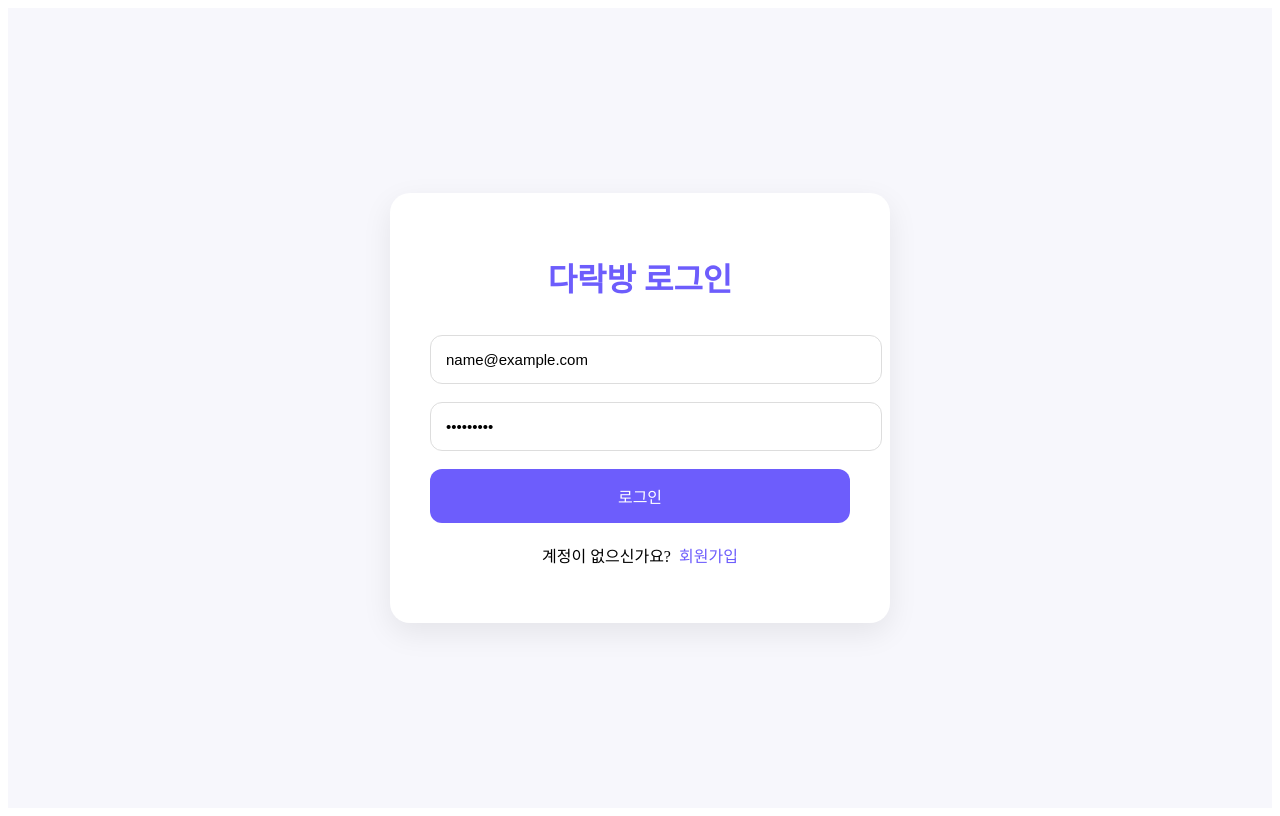
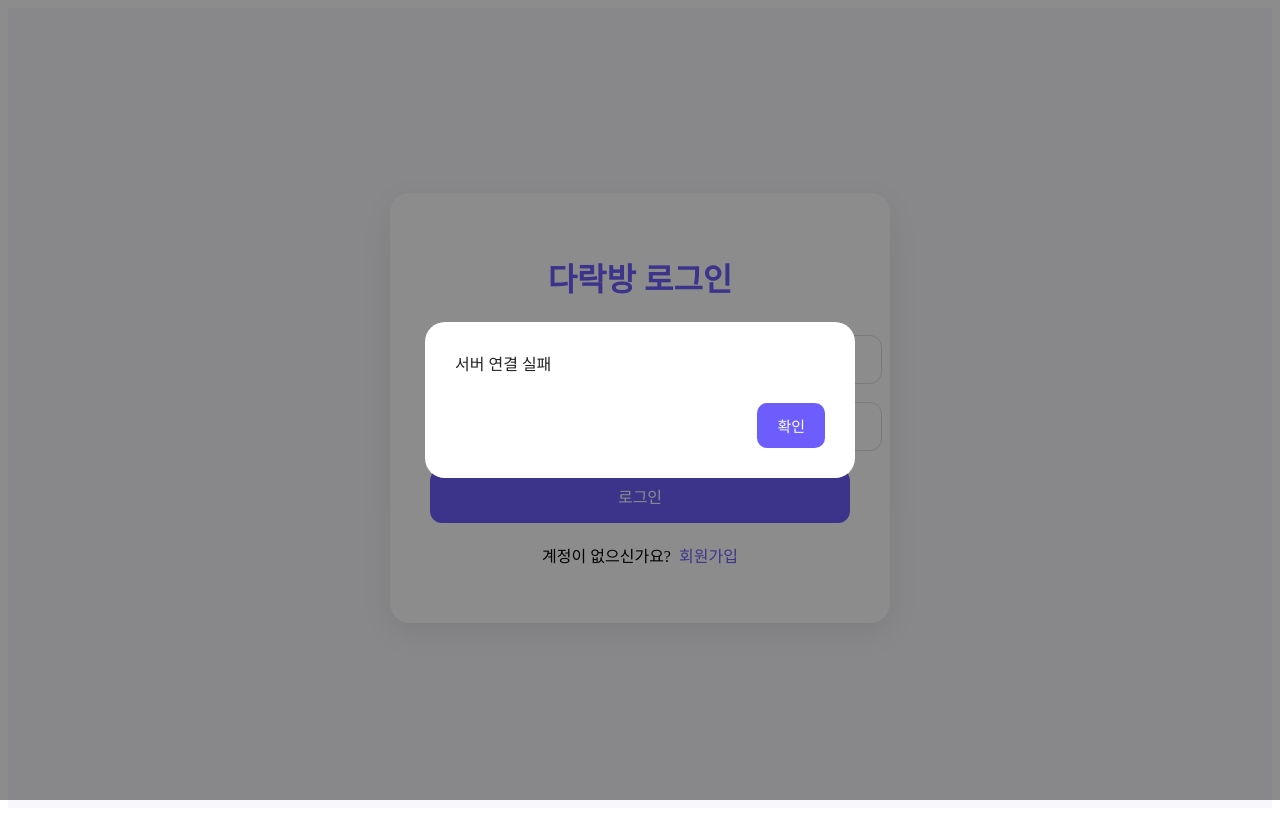
Before and after one commit to barrier-map/-, a React (Vite) app in the folder client/: page / in a window 1280 px wide. Both pictures are taken after typing "name@example.com", "Sample123" into the empty fields and a click on the button "로그인". Built offline with nearby package versions, Linux system fonts and the light colour scheme; no server answers.

Commit message:
수정본5

```diff
--- a/client/src/components/CreateRoomModal.jsx
+++ b/client/src/components/CreateRoomModal.jsx
@@ -1,5 +1,6 @@
 import { useState } from "react";
 import { API_BASE_URL } from "../config";
+import { useAlert } from "../context/AlertContext";
 
 export default function CreateRoomModal({
   open,
@@ -9,12 +10,13 @@ export default function CreateRoomModal({
   const [title, setTitle] = useState("");
   const [password, setPassword] = useState("");
   const [maxUsers, setMaxUsers] = useState(6);
+  const { alert } = useAlert();
 
   if (!open) return null;
 
   const createRoom = async () => {
     if (title.trim() === "") {
-      alert("방 이름을 입력해주세요.");
+      await alert("방 이름을 입력해주세요.");
       return;
     }
 
@@ -40,7 +42,7 @@ export default function CreateRoomModal({
       const data = await response.json();
 
       if (data.success) {
-        alert("방이 생성되었습니다.");
+        await alert("방이 생성되었습니다.");
 
         setTitle("");
         setPassword("");
@@ -49,11 +51,11 @@ export default function CreateRoomModal({
         onCreated();
         onClose();
       } else {
-        alert(data.message);
+        await alert(data.message);
       }
     } catch (err) {
       console.error(err);
-      alert("방 생성 실패");
+      await alert("방 생성 실패");
     }
   };
 
@@ -77,16 +79,19 @@ export default function CreateRoomModal({
           onChange={(e) => setPassword(e.target.value)}
         />
 
-        <select
+        <label className="modal-label">최대 인원 (2~12명)</label>
+
+        <input
+          type="number"
+          min={2}
+          max={12}
           value={maxUsers}
-          onChange={(e) => setMaxUsers(Number(e.target.value))}
-        >
-          <option value={2}>2명</option>
-          <option value={4}>4명</option>
-          <option value={6}>6명</option>
-          <option value={8}>8명</option>
-          <option value={10}>10명</option>
-        </select>
+          onChange={(e) => {
+            const value = Number(e.target.value);
+            if (Number.isNaN(value)) return;
+            setMaxUsers(Math.min(12, Math.max(2, value)));
+          }}
+        />
 
         <div className="modal-buttons">
           <button className="cancel-btn" onClick={onClose}>
--- a/client/src/components/RoomCard.jsx
+++ b/client/src/components/RoomCard.jsx
@@ -1,10 +1,12 @@
 import { useState } from "react";
 import { useNavigate } from "react-router-dom";
 import { API_BASE_URL } from "../config";
+import { useAlert } from "../context/AlertContext";
 
 export default function RoomCard({ room }) {
 
     const navigate = useNavigate();
+    const { alert } = useAlert();
 
     const [showPasswordModal, setShowPasswordModal] = useState(false);
     const [passwordInput, setPasswordInput] = useState("");
@@ -32,12 +34,12 @@ export default function RoomCard({ room }) {
             if (data.success) {
                 navigate(`/room/${room.id}`);
             } else {
-                alert(data.message);
+                await alert(data.message);
             }
 
         } catch (err) {
             console.log(err);
-            alert("서버 연결 실패");
+            await alert("서버 연결 실패");
         }
 
     };
--- /dev/null
+++ b/client/src/context/AlertContext.jsx
@@ -0,0 +1,68 @@
+import { createContext, useContext, useState, useCallback } from "react";
+import "../styles/Alert.css";
+
+const AlertContext = createContext(null);
+
+// 사이트 전체에서 쓸 수 있는, 화면 중앙에 뜨는 알림/확인 팝업
+export function AlertProvider({ children }) {
+  const [modal, setModal] = useState(null);
+  // modal: { type: "alert" | "confirm", message, resolve }
+
+  // alert("메시지") : 확인 버튼만 있는 안내 팝업
+  const alert = useCallback((message) => {
+    return new Promise((resolve) => {
+      setModal({ type: "alert", message, resolve });
+    });
+  }, []);
+
+  // confirm("메시지") : 확인/취소가 있는 팝업, true/false를 돌려줌
+  const confirm = useCallback((message) => {
+    return new Promise((resolve) => {
+      setModal({ type: "confirm", message, resolve });
+    });
+  }, []);
+
+  const close = (result) => {
+    if (modal) modal.resolve(result);
+    setModal(null);
+  };
+
+  return (
+    <AlertContext.Provider value={{ alert, confirm }}>
+      {children}
+
+      {modal && (
+        <div className="modal-bg">
+          <div className="modal alert-modal">
+            <p className="alert-message">{modal.message}</p>
+
+            <div className="modal-buttons">
+              {modal.type === "confirm" && (
+                <button className="cancel-btn" onClick={() => close(false)}>
+                  취소
+                </button>
+              )}
+
+              <button
+                className="confirm-btn"
+                onClick={() => close(true)}
+              >
+                확인
+              </button>
+            </div>
+          </div>
+        </div>
+      )}
+    </AlertContext.Provider>
+  );
+}
+
+export function useAlert() {
+  const ctx = useContext(AlertContext);
+
+  if (!ctx) {
+    throw new Error("useAlert()는 AlertProvider 안에서만 사용할 수 있습니다.");
+  }
+
+  return ctx;
+}
--- a/client/src/hooks/useWebRTC.js
+++ b/client/src/hooks/useWebRTC.js
@@ -1,11 +1,13 @@
 import { useEffect, useRef, useState } from "react";
 import Peer from "simple-peer";
 import socket from "../socket";
+import { useAlert } from "../context/AlertContext";
 
 export default function useWebRTC(roomId, username) {
   const [peers, setPeers] = useState([]); // [{ peerId, peer, username, micOn }]
   const [micOn, setMicOn] = useState(true);
   const [camOn, setCamOn] = useState(true);
+  const { alert } = useAlert();
 
   const myVideo = useRef();
   const myStream = useRef();
@@ -110,7 +112,7 @@ export default function useWebRTC(roomId, username) {
         });
       } catch (err) {
         console.error("카메라/마이크를 사용할 수 없습니다.", err);
-        alert("카메라 또는 마이크 권한을 허용해주세요.");
+        await alert("카메라 또는 마이크 권한을 허용해주세요.");
       }
     }
 
--- a/client/src/main.jsx
+++ b/client/src/main.jsx
@@ -7,12 +7,15 @@ import App from "./App";
 
 import { StudyProvider } from "./context/StudyContext";
 import { AuthProvider } from "./context/AuthContext";
+import { AlertProvider } from "./context/AlertContext";
 
 ReactDOM.createRoot(document.getElementById("root")).render(
   <React.StrictMode>
     <AuthProvider>
       <StudyProvider>
-        <App />
+        <AlertProvider>
+          <App />
+        </AlertProvider>
       </StudyProvider>
     </AuthProvider>
   </React.StrictMode>
--- a/client/src/pages/Login.jsx
+++ b/client/src/pages/Login.jsx
@@ -2,10 +2,12 @@ import { useState } from "react";
 import { Link, useNavigate } from "react-router-dom";
 import { useAuth } from "../context/AuthContext";
 import { API_BASE_URL } from "../config";
+import { useAlert } from "../context/AlertContext";
 
 export default function Login() {
   const navigate = useNavigate();
   const { login } = useAuth();
+  const { alert } = useAlert();
 
   const [email, setEmail] = useState("");
   const [password, setPassword] = useState("");
@@ -30,15 +32,15 @@ export default function Login() {
       if (data.success) {
         login(data.token, data.user);
 
-        alert("로그인 성공!");
+        await alert("로그인 성공!");
 
         navigate("/dashboard");
       } else {
-        alert(data.message);
+        await alert(data.message);
       }
     } catch (error) {
       console.error(error);
-      alert("서버 연결 실패");
+      await alert("서버 연결 실패");
     }
   };
 
--- a/client/src/pages/Register.jsx
+++ b/client/src/pages/Register.jsx
@@ -1,10 +1,12 @@
 import { useState } from "react";
 import { Link, useNavigate } from "react-router-dom";
 import { API_BASE_URL } from "../config";
+import { useAlert } from "../context/AlertContext";
 
 export default function Register() {
 
   const navigate = useNavigate();
+  const { alert } = useAlert();
 
   const [username, setUsername] = useState("");
   const [email, setEmail] = useState("");
@@ -35,13 +37,13 @@ export default function Register() {
 
       if (data.success) {
 
-        alert("회원가입이 완료되었습니다.");
+        await alert("회원가입이 완료되었습니다.");
 
         navigate("/");
 
       } else {
 
-        alert(data.message);
+        await alert(data.message);
 
       }
 
@@ -49,7 +51,7 @@ export default function Register() {
 
       console.log(err);
 
-      alert("서버 연결 실패");
+      await alert("서버 연결 실패");
 
     }
 
--- a/client/src/pages/Room.jsx
+++ b/client/src/pages/Room.jsx
@@ -5,12 +5,14 @@ import Sidebar from "../components/Sidebar";
 import PeerVideo from "../components/PeerVideo";
 import useWebRTC from "../hooks/useWebRTC";
 import socket from "../socket";
+import { useAlert } from "../context/AlertContext";
 
 import "../styles/Room.css";
 
 export default function Room() {
   const { id } = useParams();
   const navigate = useNavigate();
+  const { confirm } = useAlert();
 
   const user = JSON.parse(localStorage.getItem("user") || "null");
   const myUsername = user?.username || "익명";
@@ -58,8 +60,10 @@ export default function Room() {
     setMessage("");
   };
 
-  const leaveRoom = () => {
-    if (window.confirm("정말 방을 나가시겠습니까?")) {
+  const leaveRoom = async () => {
+    const ok = await confirm("정말 방을 나가시겠습니까?");
+
+    if (ok) {
       stopMedia();
       navigate("/studyroom");
     }
--- a/client/src/pages/Study.jsx
+++ b/client/src/pages/Study.jsx
@@ -2,6 +2,7 @@ import { useEffect, useRef, useState } from "react";
 
 import Sidebar from "../components/Sidebar";
 import { useAuth } from "../context/AuthContext";
+import { useAlert } from "../context/AlertContext";
 
 import "../styles/Study.css";
 import { API_BASE_URL } from "../config";
@@ -15,6 +16,7 @@ const BREAK_TIME = 5 * 60; // 5분
 export default function Study() {
   const { user } = useAuth();
   const userId = user?.id;
+  const { alert } = useAlert();
 
   // ==========================
   // 포모도로 타이머
--- a/client/src/pages/StudyRoom.jsx
+++ b/client/src/pages/StudyRoom.jsx
@@ -4,10 +4,13 @@ import RoomCard from "../components/RoomCard";
 import CreateRoomModal from "../components/CreateRoomModal";
 import "../styles/StudyRoom.css";
 import { API_BASE_URL } from "../config";
+import { useAlert } from "../context/AlertContext";
 
 export default function StudyRoom() {
   const [rooms, setRooms] = useState([]);
   const [open, setOpen] = useState(false);
+  const [search, setSearch] = useState("");
+  const { alert } = useAlert();
 
   const user = JSON.parse(localStorage.getItem("user"));
 
@@ -24,13 +27,18 @@ export default function StudyRoom() {
       }
     } catch (error) {
       console.error(error);
-      alert("방 목록을 불러오지 못했습니다.");
+      await alert("방 목록을 불러오지 못했습니다.");
     }
   };
 
   useEffect(() => {
     loadRooms();
   }, []);
+
+  // 검색어로 방 이름 필터링 (대소문자 구분 없이)
+  const filteredRooms = rooms.filter((room) =>
+    room.title.toLowerCase().includes(search.trim().toLowerCase())
+  );
 
   return (
     <>
@@ -59,21 +67,43 @@ export default function StudyRoom() {
 
         </div>
 
+        <input
+          type="text"
+          placeholder="🔍 방 이름으로 검색"
+          value={search}
+          onChange={(e) => setSearch(e.target.value)}
+          style={{
+            width: "100%",
+            padding: "12px 16px",
+            borderRadius: "12px",
+            border: "1px solid #ddd",
+            marginBottom: "20px",
+            fontSize: "15px",
+            boxSizing: "border-box",
+          }}
+        />
+
         <div className="room-list">
 
-          {rooms.length === 0 ? (
+          {filteredRooms.length === 0 ? (
 
             <div className="empty-room">
-              <h2>📚 아직 만들어진 방이 없습니다.</h2>
+              <h2>
+                {rooms.length === 0
+                  ? "📚 아직 만들어진 방이 없습니다."
+                  : "🔍 검색 결과가 없습니다."}
+              </h2>
 
               <p style={{ marginTop: "10px" }}>
-                첫 번째 캠스터디 방을 만들어보세요!
+                {rooms.length === 0
+                  ? "첫 번째 캠스터디 방을 만들어보세요!"
+                  : "다른 검색어로 다시 찾아보세요."}
               </p>
             </div>
 
           ) : (
 
-            rooms.map((room) => (
+            filteredRooms.map((room) => (
               <RoomCard
                 key={room.id}
                 room={room}
--- /dev/null
+++ b/client/src/styles/Alert.css
@@ -0,0 +1,74 @@
+/* 사이트 어디서든 뜨는 alert/confirm 팝업 스타일
+   (모든 페이지에서 공통으로 쓰이므로 AlertContext에서 직접 불러옴) */
+
+.modal-bg {
+  position: fixed;
+  inset: 0;
+  background: rgba(0, 0, 0, 0.45);
+  display: flex;
+  justify-content: center;
+  align-items: center;
+  z-index: 999;
+}
+
+.modal {
+  width: 380px;
+  max-width: 90%;
+  background: white;
+  border-radius: 20px;
+  padding: 30px;
+  animation: alert-popup 0.2s;
+  box-sizing: border-box;
+}
+
+@keyframes alert-popup {
+  from {
+    transform: scale(0.9);
+    opacity: 0;
+  }
+  to {
+    transform: scale(1);
+    opacity: 1;
+  }
+}
+
+.alert-message {
+  font-size: 16px;
+  line-height: 1.6;
+  margin: 0 0 25px;
+  white-space: pre-line;
+  color: #222;
+}
+
+.modal-buttons {
+  display: flex;
+  justify-content: flex-end;
+  gap: 10px;
+}
+
+.cancel-btn {
+  padding: 12px 20px;
+  background: #ddd;
+  border: none;
+  border-radius: 10px;
+  cursor: pointer;
+  font-size: 15px;
+}
+
+.cancel-btn:hover {
+  background: #cfcfcf;
+}
+
+.confirm-btn {
+  padding: 12px 20px;
+  background: #6d5dfc;
+  color: white;
+  border: none;
+  border-radius: 10px;
+  cursor: pointer;
+  font-size: 15px;
+}
+
+.confirm-btn:hover {
+  background: #5a4ce0;
+}
```
